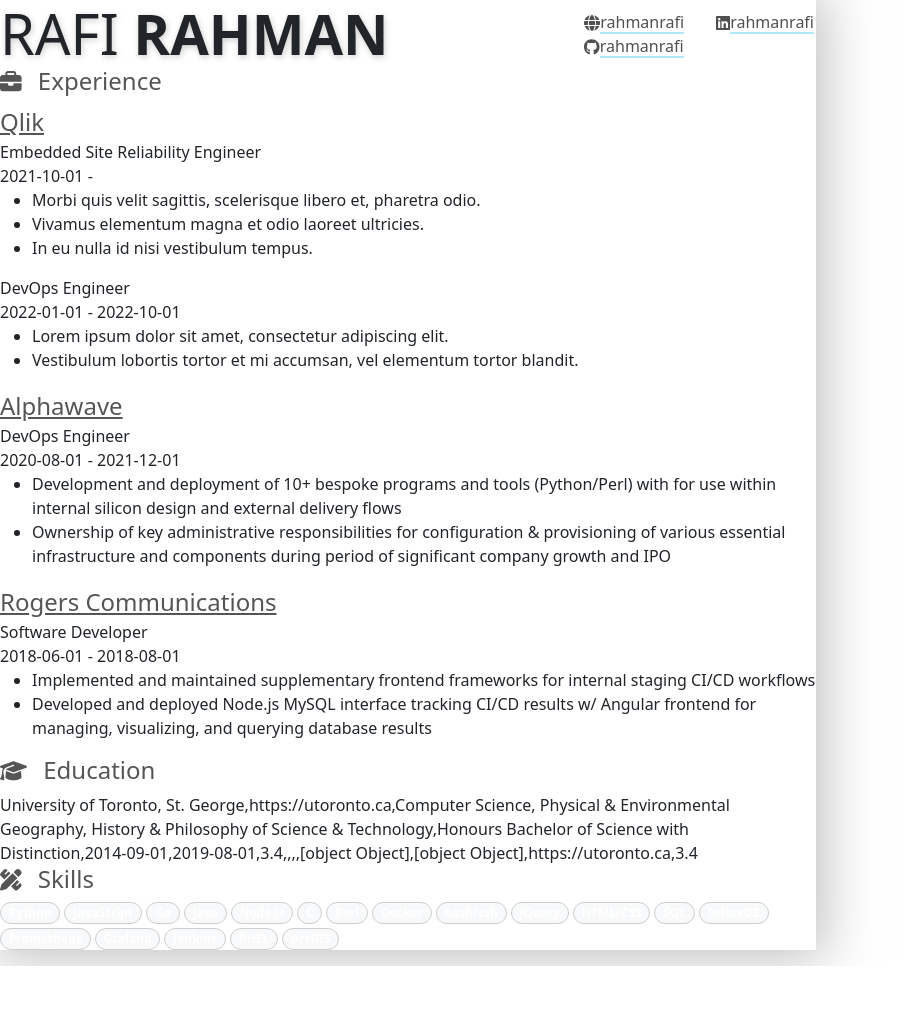
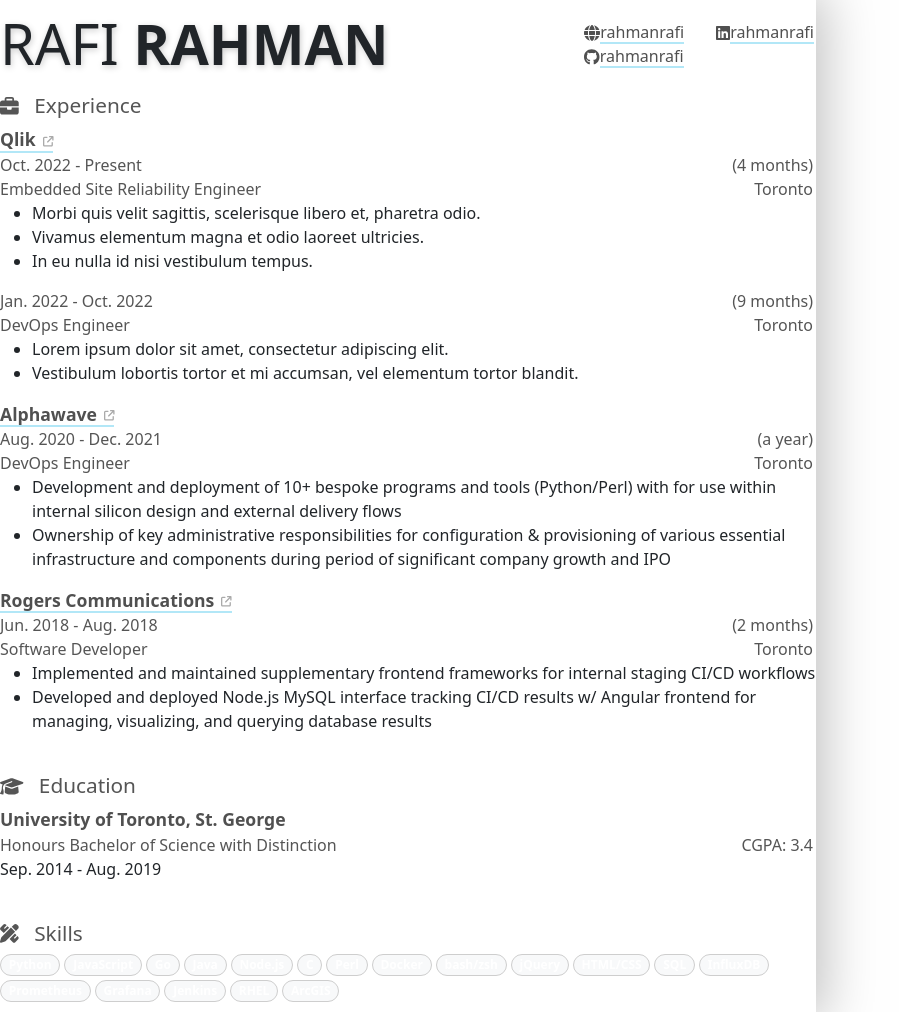
Before and after one commit to rahmanrafi/rafirahman.com, a Gatsby site: page / in a window 1280 px wide. Shown: the whole page, without its empty margins (0-910 px from the left). Before the commit the page ends 966 px from the top, so only its background shows below. Built offline with nearby package versions, Linux system fonts and the light colour scheme; Gatsby itself is replaced by a stand-in of ours.

Commit message:
Broad updates

```diff
--- a/api/chronologizeEmployment.js
+++ /dev/null
@@ -1,36 +0,0 @@
-export function chronologizeEmployment(employmentArray) {
-    let chronologizedEmployment = []
-    let currIterEmployer
-
-    function setCurrEmployer(role){
-        let employer = (({ company, website }) => ({company, website}))(role)
-        employer.roles = [subsetRole(role)]
-        return employer
-    }
-
-    function subsetRole(role) {
-        let {company, website, name, url, ...subset} = role
-        if (role.isCurrentRole) {
-            role.endDate = 'Present'
-        }
-        return subset
-    }
-
-    for (const role of employmentArray) {
-        if (currIterEmployer && currIterEmployer.company == role.company) {
-            currIterEmployer.roles.push(subsetRole(role))
-        } else {
-            if (currIterEmployer) {
-                chronologizedEmployment.push(currIterEmployer)
-            }
-            currIterEmployer = setCurrEmployer(role)
-        }
-    }
-
-    if (currIterEmployer) {
-        chronologizedEmployment.push(currIterEmployer)
-    }
-
-    console.log(chronologizedEmployment)
-    return chronologizedEmployment
-}
--- /dev/null
+++ b/api/timelineUtils.js
@@ -0,0 +1,54 @@
+import dayjs from 'dayjs'
+import relativeTime from 'dayjs/plugin/relativeTime'
+import objectSupport from 'dayjs/plugin/objectSupport'
+
+dayjs.extend(relativeTime)
+dayjs.extend(objectSupport)
+
+
+const dateFormat = 'MMM. YYYY'
+
+export function formatTime(timeObject) {
+    if (timeObject?.month) {
+        timeObject.month -= 1
+    }
+    let datetime = dayjs(timeObject);
+    let timestamp = Object.keys(timeObject).length ? datetime.format(dateFormat) : 'Present';
+    return [datetime, timestamp];
+}
+
+export function chronologizeRoles(roles) {
+    let chronologizedEmployment = []
+    let currIterEmployer
+
+    function setCurrEmployer(role){
+        let employer = (({ company, website }) => ({company, website}))(role)
+        employer.roles = [formatRole(role)]
+        return employer
+    }
+
+    function formatRole(role) {
+        [role.start, role.startDate] = formatTime(role.start);
+        [role.end, role.endDate] = formatTime(role.end);
+        role.duration = role.start.to(role.end, true);
+        let {company, website, name, url, ...subset} = role
+        return subset
+    }
+
+    for (const role of roles) {
+        if (currIterEmployer && currIterEmployer.company == role.company) {
+            currIterEmployer.roles.push(formatRole(role))
+        } else {
+            if (currIterEmployer) {
+                chronologizedEmployment.push(currIterEmployer)
+            }
+            currIterEmployer = setCurrEmployer(role)
+        }
+    }
+
+    if (currIterEmployer) {
+        chronologizedEmployment.push(currIterEmployer)
+    }
+
+    return chronologizedEmployment
+}
--- a/package.json
+++ b/package.json
@@ -21,6 +21,7 @@
     "@fortawesome/react-fontawesome": "^0.2.0",
     "babel-plugin-styled-components": "^2.0.7",
     "bootstrap": "^5.2.3",
+    "dayjs": "^1.11.7",
     "gatsby": "^5.4.2",
     "gatsby-omni-font-loader": "^2.0.2",
     "gatsby-plugin-styled-components": "^6.3.0",
--- /dev/null
+++ b/src/components/EducationSection.js
@@ -0,0 +1,36 @@
+import * as React from "react";
+import { SectionSkeleton } from "./common/SectionSkeleton";
+import { formatTime } from "../../api/timelineUtils";
+import { TimelineSubheading } from "./common/TimelineSection";
+
+export function EducationSection(data) {
+    if (!data) {
+        return (
+            <div>
+                <SectionSkeleton />
+            </div>
+        )
+    }
+    let entriesArray = []
+    data.map((entry, i) => {
+        entriesArray.push(<EducationEntry entry={entry} key={i} />)
+    })
+    return entriesArray
+}
+
+export function EducationEntry({ entry }) {
+    [entry.start, entry.startDate] = formatTime(entry.start);
+    [entry.end, entry.endDate] = formatTime(entry.end)
+    return (
+        <div>
+            <div className={'subsection-header'}>{entry.institution}</div>
+            <div>
+                <TimelineSubheading>
+                    <div>{entry.studyType}</div>
+                    <div>CGPA: {entry.score}</div>
+                </TimelineSubheading>
+            </div>
+            <div>{entry.startDate} - {entry.endDate}</div>
+        </div>
+    )
+}
--- /dev/null
+++ b/src/components/ExperienceSection.js
@@ -0,0 +1,61 @@
+import * as React from "react";
+import { chronologizeRoles } from "../../api/timelineUtils";
+import { PrettyLink } from "./common/PrettyLink";
+import { SectionSkeleton } from "./common/SectionSkeleton";
+import { TimelineSubheading } from "./common/TimelineSection";
+
+export function ExperienceSection(data) {
+    if (!data) {
+        return (
+            <div>
+                <SectionSkeleton count={3} />
+            </div>
+        )
+    }
+    let timelineData = chronologizeRoles(data)
+    let entriesArray = []
+    timelineData.map((entry, i) => {
+        entriesArray.push(<EmployerEntry data={entry} key={i} />)
+    })
+    return entriesArray
+}
+
+export function EmployerEntry({ data }) {
+    let employerHeader = <div className='subsection-header'>{data.company}</div>
+    if (data.website) {
+        employerHeader = <PrettyLink className='subsection-header' url={data.website} text={data.company} isTitle={true} />
+    }
+    return (
+        <div>
+            {employerHeader}
+            <div>
+                {data.roles.map((role, i) => <EmploymentRole role={role} key={i} />
+                )}
+            </div>
+        </div>
+    );
+}
+
+function EmploymentRole({ role }) {
+    return (
+        <div>
+            <div>
+                <TimelineSubheading>
+                    <div>{role.startDate} - {role.endDate}</div>
+                    <div>({role.duration})</div>
+                </TimelineSubheading>
+            </div>
+            <div>
+                <TimelineSubheading>
+                    <div>{role.position}</div>
+                    <div>{role.location}</div>
+                </TimelineSubheading>
+            </div>
+            <ul>
+                {role.highlights.map((detail, i) =>
+                    <li key={i}>{detail}</li>
+                )}
+            </ul>
+        </div>
+    );
+}
--- a/src/components/SkillList.js
+++ b/src/components/SkillList.js
@@ -1,30 +1,21 @@
 import * as React from "react";
-import styled from 'styled-components'
-import Skeleton from 'react-loading-skeleton'
 import 'react-loading-skeleton/dist/skeleton.css'
-import { SectionHeader } from "./common/SectionHeader";
 import Stack from 'react-bootstrap/Stack'
 import Badge from 'react-bootstrap/Badge';
+import { SectionSkeleton } from "./common/SectionSkeleton";
 
-const SLContainer = styled.ul`
-  padding-left: unset;
-  width: auto;
-`
-export function SkillList({ skills }) {
-  if (!skills) {
+export function SkillList(data) {
+    if (!data) {
         return (
-      <Skeleton width={'50%'} inline={true} />
+            <SectionSkeleton />
         )
     }
     return (
-      <SLContainer className='collection'>
-        <SectionHeader title='Skills'></SectionHeader>
-        <Stack style={{flexWrap: 'wrap'}} direction='horizontal' gap={1}>
-            {skills.map((skill, i) => (
+        <Stack style={{ flexWrap: 'wrap' }} direction='horizontal' gap={1}>
+            {data.map((skill, i) => (
                 <SkillItem skill={skill} key={i}></SkillItem>
             ))}
         </Stack>
-      </SLContainer>
     );
 }
 
--- a/src/components/common/PrettyLink.js
+++ b/src/components/common/PrettyLink.js
@@ -1,8 +1,19 @@
 import * as React from "react";
 import styled from 'styled-components'
 import 'react-loading-skeleton/dist/skeleton.css'
+import { FontAwesomeIcon } from '@fortawesome/react-fontawesome'
+import { faArrowUpRightFromSquare, fas } from '@fortawesome/free-solid-svg-icons'
+import { library } from '@fortawesome/fontawesome-svg-core'
 
-const Container = styled.a`
+const ExternalIconStyle = {
+    height: '0.6em',
+    marginLeft: '7px',
+    color: 'var(--tertiary-color)',
+}
+
+const Link = styled.a`
+    display: inline-flex;
+    align-items: baseline;
     box-shadow: var(--accent-color) 0 -2px 0 inset;
     color: var(--primary-color);
     text-decoration: none;
@@ -12,11 +23,11 @@ const Container = styled.a`
         box-shadow: var(--accent-color) 0 -1.2em 0 inset;
     }
 `
-export function PrettyLink({ url, text }) {
-    text = text ? text : url
+export function PrettyLink({ url, text = url, isTitle = false }) {
+    const _ = isTitle ? library.add(faArrowUpRightFromSquare) : null
     return (
-        <Container href={url}>
-            {text}
-        </Container>
+        <Link href={url} className={isTitle ? 'subsection-header' : ''}>
+            {text} {isTitle ? <FontAwesomeIcon icon={faArrowUpRightFromSquare} style={ExternalIconStyle} /> : null}
+        </Link>
     )
 }
--- a/src/components/common/SectionHeader.js
+++ b/src/components/common/SectionHeader.js
@@ -1,26 +1,16 @@
 import * as React from "react";
-// import styled from 'styled-components'
 import 'react-loading-skeleton/dist/skeleton.css'
 import styled from 'styled-components'
 import Stack from 'react-bootstrap/Stack'
-// import Container from 'react-bootstrap/Container'
-// import Row from 'react-bootstrap/Row'
-// import Col from 'react-bootstrap/Col'
+import Skeleton from 'react-loading-skeleton'
 import { FontAwesomeIcon } from '@fortawesome/react-fontawesome'
 import { fas } from '@fortawesome/free-solid-svg-icons'
 import { library } from '@fortawesome/fontawesome-svg-core'
 
-const headerStyle = {
-    color: 'var(--secondary-color)'
-}
-
-const headerIconStyle = {
-    fontSize: '0.9em',
-    marginRight: '10px'
-}
-
+const iconWidth = '0.9em'
 const workIcon = 'briefcase'
 const miscIcon = 'pencil-ruler'
+
 const sectionIcons = {
     'skills': miscIcon,
     'education': 'graduation-cap',
@@ -29,7 +19,24 @@ const sectionIcons = {
     'work': workIcon
 }
 
-export function SectionHeader({ title, icon }) {
+const headerIconStyle = {
+    fontSize: iconWidth,
+    marginRight: '10px'
+}
+
+const SectionHeaderContainer = styled.h3`
+    font-size: 1.3em;
+    color: var(--secondary-color);
+`
+
+export function SectionHeader({ title, icon, ready }) {
+    if (!ready) {
+        return (
+            <SectionHeaderContainer style={{ fontSize: '2.5em' }}>
+                <Skeleton width={'55%'} inline={true}></Skeleton>
+            </SectionHeaderContainer>
+        )
+    }
     library.add(fas)
     if (!icon) {
         icon = sectionIcons[title.toLowerCase()] || miscIcon
@@ -37,9 +44,9 @@ export function SectionHeader({ title, icon }) {
 
     return (
         <Stack direction='horizontal'>
-            <h3 className='section-header'>
-                <span><FontAwesomeIcon style={headerIconStyle} icon={icon}/></span> {title}
-            </h3>
+            <SectionHeaderContainer>
+                <span><FontAwesomeIcon style={headerIconStyle} icon={icon} /></span> {title}
+            </SectionHeaderContainer>
         </Stack>
     )
 }
--- /dev/null
+++ b/src/components/common/SectionSkeleton.js
@@ -0,0 +1,25 @@
+import * as React from "react";
+import styled from 'styled-components'
+import Skeleton from "react-loading-skeleton";
+
+const lineMaxWidth = 85
+const lineMinWidth = 35
+const SkeletonContainer = styled.div`
+    margin-bottom: 20px;
+`
+
+export function SectionSkeleton({ count = 1 }) {
+    function randomWidth() {
+        return `${Math.random() * (lineMaxWidth - lineMinWidth) + lineMinWidth}%`
+    }
+    let skeletonArray = []
+    for (let i = 0; i < count; i++) {
+        skeletonArray.push(
+            <SkeletonContainer>
+                <Skeleton width={randomWidth()} height={'1.75em'} />
+                <Skeleton width={randomWidth()} height={'5em'} />
+            </SkeletonContainer>
+        )
+    }
+    return skeletonArray
+}
--- a/src/components/common/TimelineSection.js
+++ b/src/components/common/TimelineSection.js
@@ -1,84 +1,30 @@
 import * as React from "react";
-import ReactDOM from 'react-dom'
 import styled from 'styled-components'
-import { library, icon, IconName } from '@fortawesome/fontawesome-svg-core'
-import { FontAwesomeIcon } from '@fortawesome/react-fontawesome'
-// import { fas } from '@fortawesome/free-brands-svg-icons'
-import { fab } from '@fortawesome/free-brands-svg-icons'
-import { faGlobe } from '@fortawesome/free-solid-svg-icons'
-// import { LocationTag } from "./LocationTag";
 import { SectionHeader } from "./SectionHeader";
-import Skeleton from 'react-loading-skeleton'
-import { chronologizeEmployment } from "../../../api/chronologizeEmployment";
 
 const TimelineContainer = styled.div`
+  &:first-of-type {
+    margin-top: 1em;
+  }
+  &:not(:last-of-type) {
+    margin-bottom: 2.5em;
+  }
 `
 
-const SectionContainer = styled.div`
+export const TimelineSubheading = styled.div`
+  color: var(--secondary-color);
+  display: flex;
+  justify-content: space-between;
+  margin-right: 3px;
 `
 
-const SectionTitleLink = styled.a`
-  font-size: 1.5em;
-`
-
-export function TimelineSection({ sectionName, data }) {
-  if (!data) {
+export function TimelineSection({ sectionName, ready, children }) {
     return (
-      <Skeleton width={'50%'} inline={true} />
+        <TimelineContainer>
+            <SectionHeader title={sectionName} ready={ready}></SectionHeader>
+            <div className='section-container'>
+                {children}
+            </div>
+        </TimelineContainer>
     )
-  }
-  let iterableEntries = data
-  if (sectionName.toLowerCase() == 'experience') {
-    iterableEntries = chronologizeEmployment(data)
-  }
-  return (
-    <TimelineContainer>
-      <SectionHeader title={sectionName}></SectionHeader>
-      <SectionContainer>
-        {iterableEntries.map((entry, i) =>
-          <TimelineEntry sectionName={sectionName} data={entry} key={i} />
-        )}
-      </SectionContainer>
-    </TimelineContainer>
-  )
 }
-
-function EmployerEntry({ data }) {
-  return (
-    <div>
-      <a className='section-header' href={data.website}>{data.company}</a>
-      <div>
-        {data.roles.map((role, i) =>
-          <EmploymentRole role={role} key={i}/>
-        )}
-      </div>
-    </div>
-  )
-}
-
-function EmploymentRole({ role }) {
-  return (
-    <div>
-      <div>{role.position}</div>
-      <div>{role.startDate} - {role.endDate}</div>
-      <ul>
-        {role.highlights.map((detail, i) =>
-          <li key={i}>{detail}</li>
-        )}
-      </ul>
-    </div>
-  )
-}
-
-function TimelineEntry({ sectionName, data }) {
-  if (sectionName.toLowerCase() == 'experience') {
-    return EmployerEntry({ data })
-  }
-  console.log(data)
-  return (
-    <div>
-      {Object.values(data).toString()}
-      <br></br>
-    </div>
-  )
-}
--- a/src/pages/index.js
+++ b/src/pages/index.js
@@ -1,13 +1,11 @@
 import * as React from "react"
 import 'react-bootstrap'
-// import { render } from "react-dom"
-// import { library } from '@fortawesome/fontawesome-svg-core'
-// import { FontAwesomeIcon } from '@fortawesome/react-fontawesome'
-// import { fab } from '@fortawesome/free-brands-svg-icons'
 import { getResume } from "../../api/resume"
 import { ResumeHeader } from "../components/ResumeHeader"
 import { SkillList } from "../components/SkillList"
 import { TimelineSection } from "../components/common/TimelineSection"
+import { ExperienceSection } from "../components/ExperienceSection"
+import { EducationSection } from "../components/EducationSection"
 import "../styles/resume.css"
 
 const IndexPageComponent = () => {
@@ -22,9 +20,9 @@ const IndexPageComponent = () => {
     return (
         <main>
             <ResumeHeader data={resumeData}></ResumeHeader>
-      <TimelineSection sectionName='Experience' data={resumeData?.work}></TimelineSection>
-      <TimelineSection sectionName='Education' data={resumeData?.education}></TimelineSection>
-      <SkillList skills={resumeData?.skills}></SkillList>
+            <TimelineSection sectionName='Experience' ready={resumeData} children={ExperienceSection(resumeData?.work)} />
+            <TimelineSection sectionName='Education' ready={resumeData} children={EducationSection(resumeData?.education)} />
+            <TimelineSection sectionName='Skills' ready={resumeData} children={SkillList(resumeData?.skills)} />
         </main>
     )
 }
--- a/src/styles/resume.css
+++ b/src/styles/resume.css
@@ -8,6 +8,7 @@
 
 main {
     border-width: 10px;
+    padding: 10px 0px 10px 0px;
 }
 
 body {
@@ -28,7 +29,8 @@ body {
     border: 0.25px solid rgb(206, 206, 206);
 }
 
-.section-header {
-    color: var(--secondary-color);
-    font-size: 1.5em
+.subsection-header {
+    color: var(--primary-color);
+    font-weight: 900;
+    font-size: 1.1em;
 }
```
Also changed, not shown: src/components/ResumeHeader.js (+3 -9 lines), src/components/ResumeHeaderBS.js (deleted, +0 -135 lines), src/components/common/DeprecatedTimeline.js (deleted, +0 -23 lines), api/resume.js, 1 other file. Lines whose indentation alone changed are shown as unchanged.
